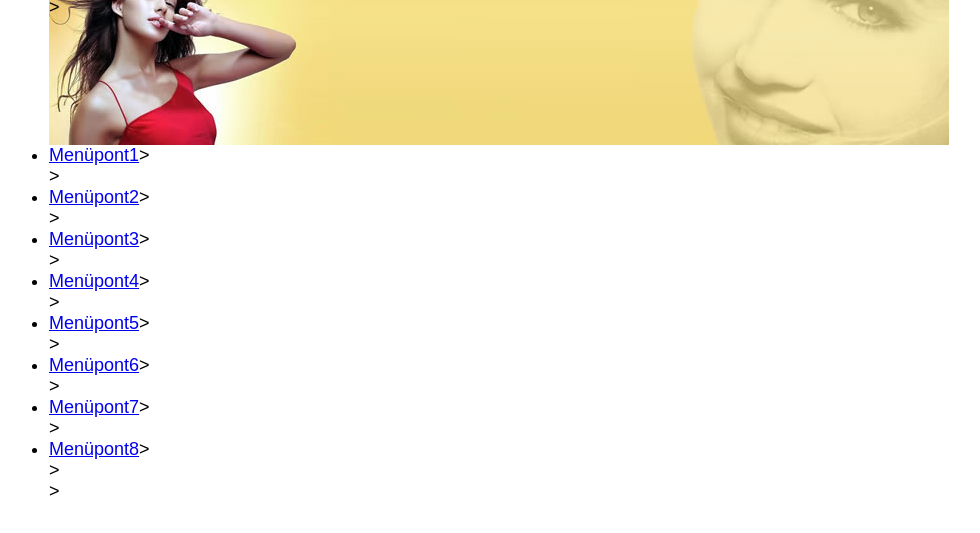
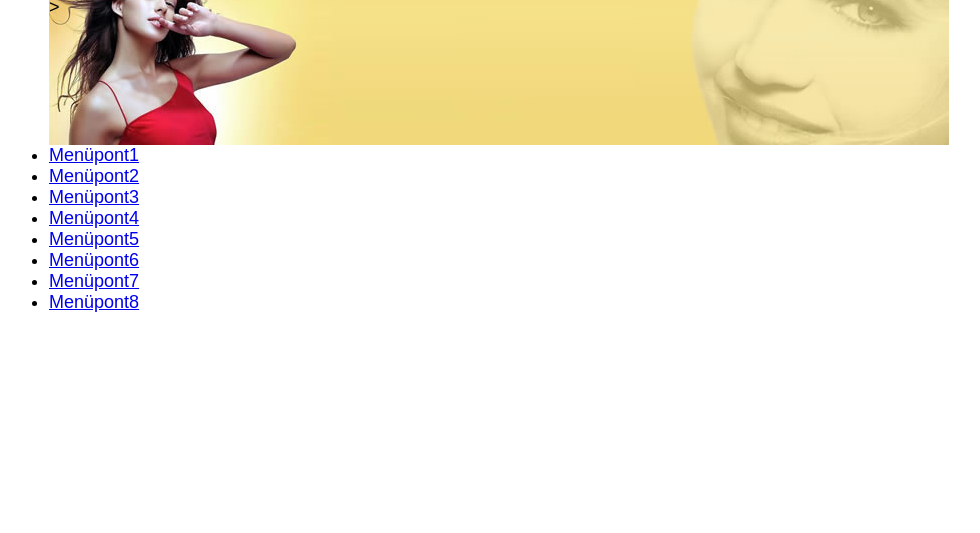
Before and after one commit to Zandras14/SzModell, a plain HTML site: page index.html in a window 1280 px wide. Shown: the part 55-588 px from the top of the page, without its empty margins (141-1121 px from the left). Drawn offline with Linux system fonts and the light colour scheme.

Commit message:
Header kezs

```diff
--- a/index.html
+++ b/index.html
@@ -12,15 +12,15 @@
         <div class="header"><h1>Szupermodell</h1>></div>
         <div class="navigation">
             <ul>
-                <li><a href="#">Menüpont1</a>></li>>
-                <li><a href="#">Menüpont2</a>></li>>
-                <li><a href="#">Menüpont3</a>></li>>
-                <li><a href="#">Menüpont4</a>></li>>
-                <li><a href="#">Menüpont5</a>></li>>
-                <li><a href="#">Menüpont6</a>></li>>
-                <li><a href="#">Menüpont7</a>></li>>
-                <li><a href="#">Menüpont8</a>></li>>
-            </ul>>
+                <li><a href="#">Menüpont1</a></li>
+                <li><a href="#">Menüpont2</a></li>
+                <li><a href="#">Menüpont3</a></li>
+                <li><a href="#">Menüpont4</a></li>
+                <li><a href="#">Menüpont5</a></li>
+                <li><a href="#">Menüpont6</a></li>
+                <li><a href="#">Menüpont7</a></li>
+                <li><a href="#">Menüpont8</a></li>
+            </ul>
         </div>
         <div class="content">
             <div class="news"></div>
```
